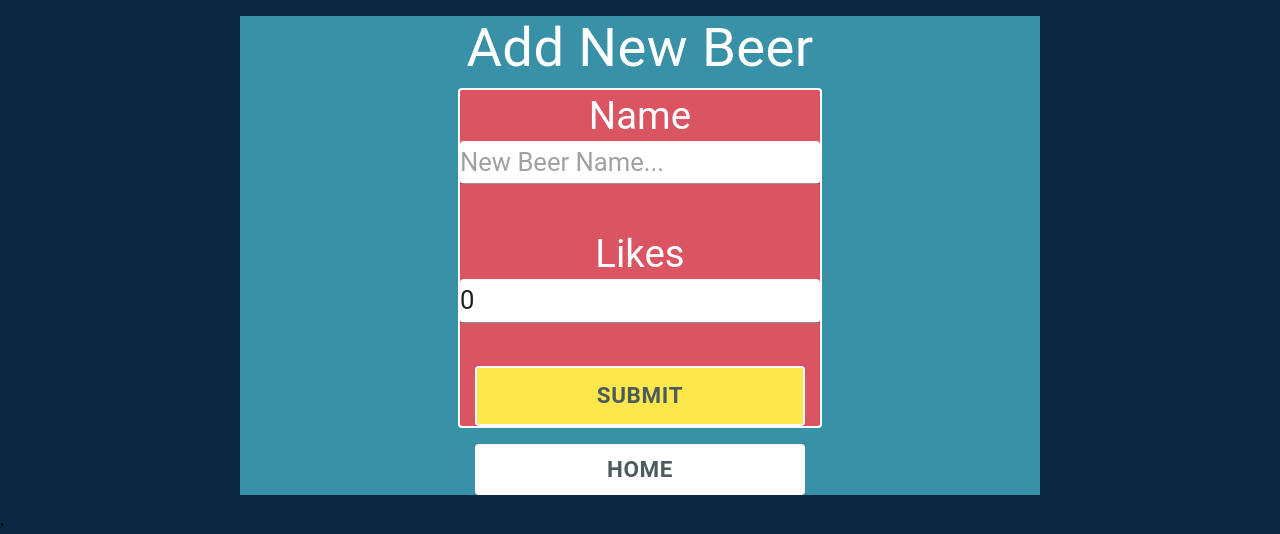
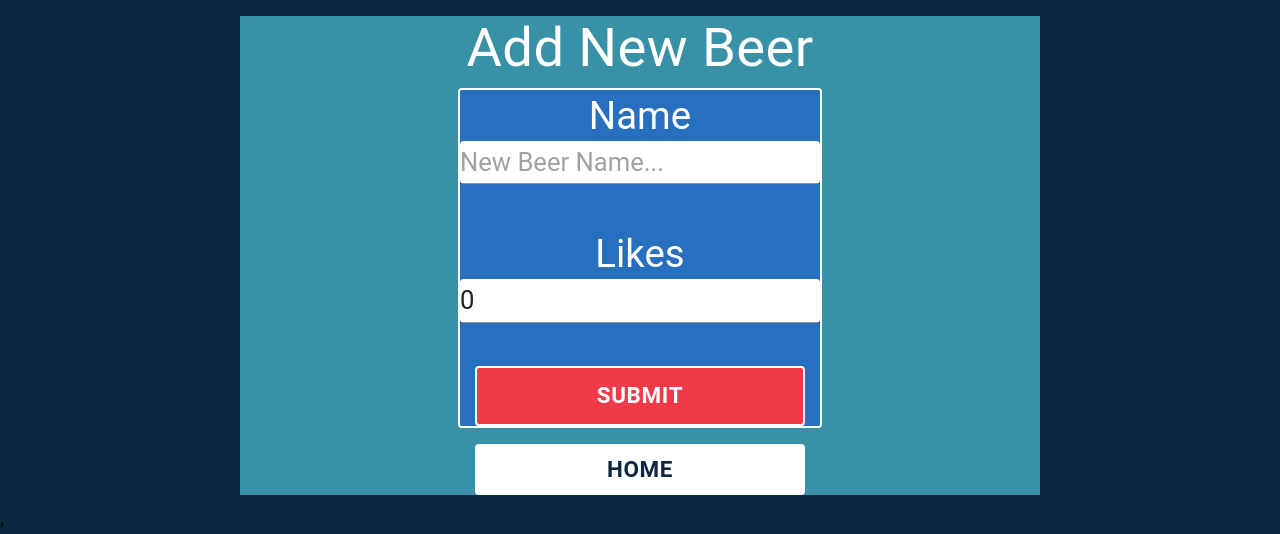
Before and after one commit to szincone/beer_api_hooks, a React (Create React App) app: page /add_new_beer in a window 1280 px wide. Shown: the top 534 px of the page. Built offline with nearby package versions, Linux system fonts and the light colour scheme; no server answers.

Commit message:
refactored to use theme and cleaned up styles

```diff
--- a/src/containers/AddNewBeer.js
+++ b/src/containers/AddNewBeer.js
@@ -16,16 +16,16 @@ const styles = (theme) => ({
   },
   inputText: {
     margin: 0,
-    color: 'white',
+    color: theme.palette.secondary.main,
   },
   centerGrid: {
     textAlign: 'center',
   },
   buttonStyle: {
-    background: '#FDE74C',
+    background: theme.palette.primary.contrastText,
     fontWeight: 'bold',
-    color: '#4C5B5C',
-    border: '2px solid white',
+    color: theme.palette.secondary.main,
+    border: `2px solid ${theme.palette.secondary.main}`,
     borderRadius: '4px',
     cursor: 'pointer',
     padding: '.25rem .75rem',
@@ -33,18 +33,21 @@ const styles = (theme) => ({
     minWidth: '330px',
   },
   homeButtonStyle: {
-    background: '#FFFFFF',
+    background: theme.palette.secondary.main,
     fontWeight: 'bold',
-    color: '#4C5B5C',
-    border: '2px solid white',
+    color: theme.palette.primary.main,
+    border: `2px solid ${theme.palette.secondary.main}`,
     borderRadius: '4px',
     cursor: 'pointer',
     padding: '.25rem .75rem',
     margin: '0 auto',
     minWidth: '330px',
+    '&:hover': {
+      color: theme.palette.secondary.main,
+    },
   },
   inputStyle: {
-    background: '#ffffff',
+    background: theme.palette.secondary.main,
     borderRadius: '4px',
   },
   linkDec: {
@@ -53,8 +56,8 @@ const styles = (theme) => ({
   formGroup: {
     textAlign: 'center',
     marginBottom: '1rem',
-    background: '#DB5461',
-    border: '2px solid white',
+    background: theme.palette.secondary.contrastText,
+    border: `2px solid ${theme.palette.secondary.main}`,
     borderRadius: '4px',
     display: 'flex',
     flexDirection: 'column',
--- a/src/containers/AllBeers.js
+++ b/src/containers/AllBeers.js
@@ -4,25 +4,28 @@ import { Button, Grid, Typography, withStyles } from '@material-ui/core';
 
 const styles = (theme) => ({
   title: {
-    color: 'white',
+    color: theme.palette.secondary.main,
     marginBottom: '.5rem',
   },
   addNewButton: {
-    background: '#DB5461',
+    background: theme.palette.secondary.main,
     fontWeight: 'bold',
-    color: 'white',
+    color: theme.palette.primary.main,
     borderRadius: '4px',
     cursor: 'pointer',
     padding: '.25rem .5rem',
-    border: '2px solid white',
+    border: `2px solid ${theme.palette.secondary.main}`,
+    '&:hover': {
+      color: theme.palette.secondary.main,
+    },
   },
   singleCard: {
-    background: '#DB5461',
-    color: 'white',
+    background: theme.palette.secondary.contrastText,
+    color: theme.palette.secondary.main,
     margin: '1rem',
     textAlign: 'center',
     padding: '.5rem',
-    border: '2px solid white',
+    border: `2px solid ${theme.palette.secondary.main}`,
     borderRadius: '4px',
     display: 'flex',
     flexDirection: 'column',
@@ -34,7 +37,7 @@ const styles = (theme) => ({
     flexWrap: 'wrap',
   },
   cardText: {
-    color: 'white',
+    color: theme.palette.secondary.main,
   },
 });
 
@@ -42,7 +45,7 @@ function AllBeers(props) {
   const { classes } = props;
   return (
     <>
-      <Typography variant="h2" className={classes.title}>
+      <Typography variant="h3" className={classes.title}>
         World of Beer{' '}
         <span role="img" aria-label="beer">
           🍺
@@ -63,12 +66,12 @@ function AllBeers(props) {
               key={beer.id}
             >
               <Grid className={classes.singleCard}>
-                <Typography variant="h4" className={classes.cardText}>
+                <Typography variant="h5" className={classes.cardText}>
                   {beer.name.length > 10
                     ? beer.name.substring(0, 10) + '...'
                     : beer.name}
                 </Typography>
-                <Typography variant="h4" className={classes.cardText}>
+                <Typography variant="h5" className={classes.cardText}>
                   {beer.likes}
                 </Typography>
               </Grid>
--- a/src/containers/BeerCard.js
+++ b/src/containers/BeerCard.js
@@ -4,38 +4,41 @@ import { Button, Grid, Typography, withStyles } from '@material-ui/core';
 
 const styles = (theme) => ({
   cardText: {
-    color: '#ffffff',
+    color: theme.palette.secondary.main,
     padding: '.5rem',
   },
   cardTitle: {
-    color: '#ffffff',
+    color: theme.palette.secondary.main,
     padding: '.5rem',
     fontWeight: 'bold',
   },
   singleCardContainer: {
-    background: '#DB5461',
-    color: 'white',
+    background: theme.palette.secondary.contrastText,
+    color: theme.palette.secondary.main,
     margin: '1rem',
     textAlign: 'center',
-    border: '2px solid white',
+    border: `2px solid ${theme.palette.secondary.main}`,
     borderRadius: '4px',
   },
   buttonStyles: {
-    background: '#3891A6',
-    border: '2px solid white',
+    background: theme.palette.secondary.main,
+    border: `2px solid ${theme.palette.secondary.main}`,
     fontWeight: 'bold',
-    color: 'white',
+    color: theme.palette.primary.main,
     minHeight: '4rem',
     minWidth: '330px',
     borderRadius: '4px',
     cursor: 'pointer',
     marginTop: 0,
     padding: '2px',
+    '&:hover': {
+      color: theme.palette.secondary.main,
+    },
   },
   operationButtons: {
-    background: '#FDE74C',
-    border: '2px solid white',
-    color: '#000000',
+    background: theme.palette.primary.contrastText,
+    border: `2px solid ${theme.palette.secondary.main}`,
+    color: theme.palette.primary.main,
     fontWeight: 'bold',
     fontSize: '2rem',
     minHeight: '4rem',
@@ -44,6 +47,9 @@ const styles = (theme) => ({
     margin: '1rem',
     cursor: 'pointer',
     marginTop: 0,
+  },
+  '&:hover': {
+    color: theme.palette.primary.contrastText,
   },
 });
 
```
